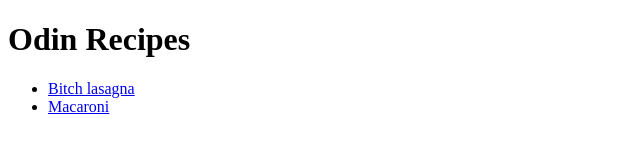
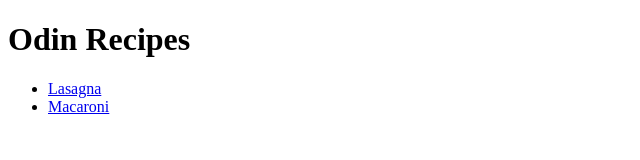
Before and after one commit to BasedDevNgmi/odin-recipes, a plain HTML site: page index.html in a window 1280 px wide. Shown: the full height of the page, 0-640 px from the left. Drawn offline with Linux system fonts and the light colour scheme.

Commit message:
Modified index.html

```diff
--- a/index.html
+++ b/index.html
@@ -9,7 +9,7 @@
 <body>
     <h1>Odin Recipes</h1>
     <ul>
-        <li><a href="recipes/lasagna.html">Bitch lasagna</a></li>
+        <li><a href="recipes/lasagna.html">Lasagna</a></li>
         <li><a href="recipes/macaroni.html">Macaroni</a></li>
     </ul>
 </body>
```
